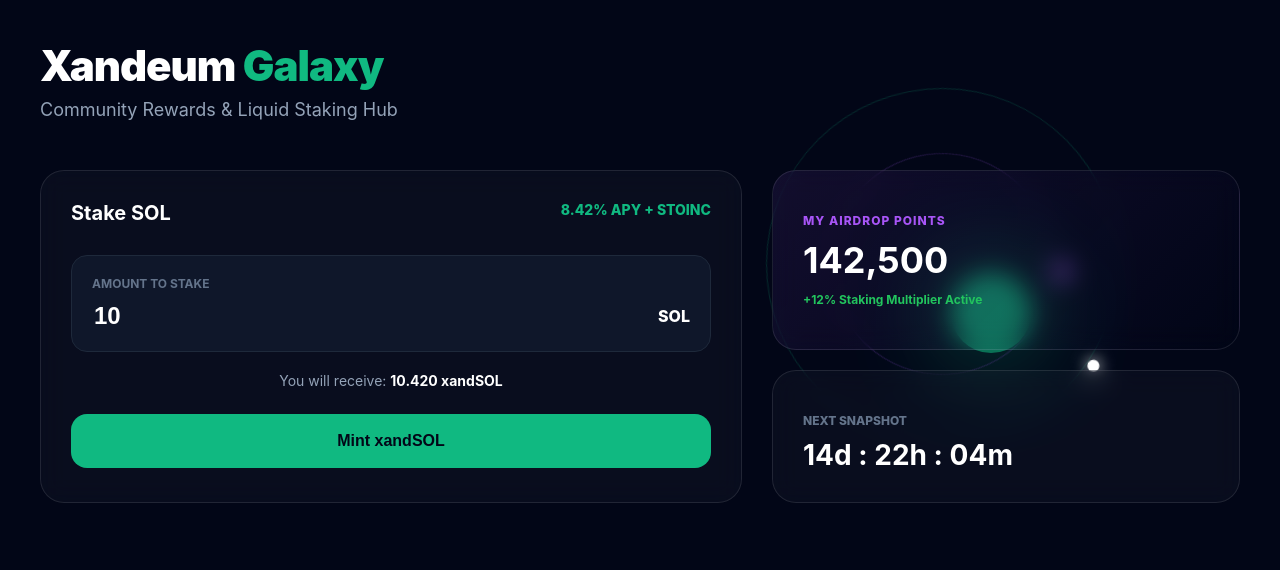
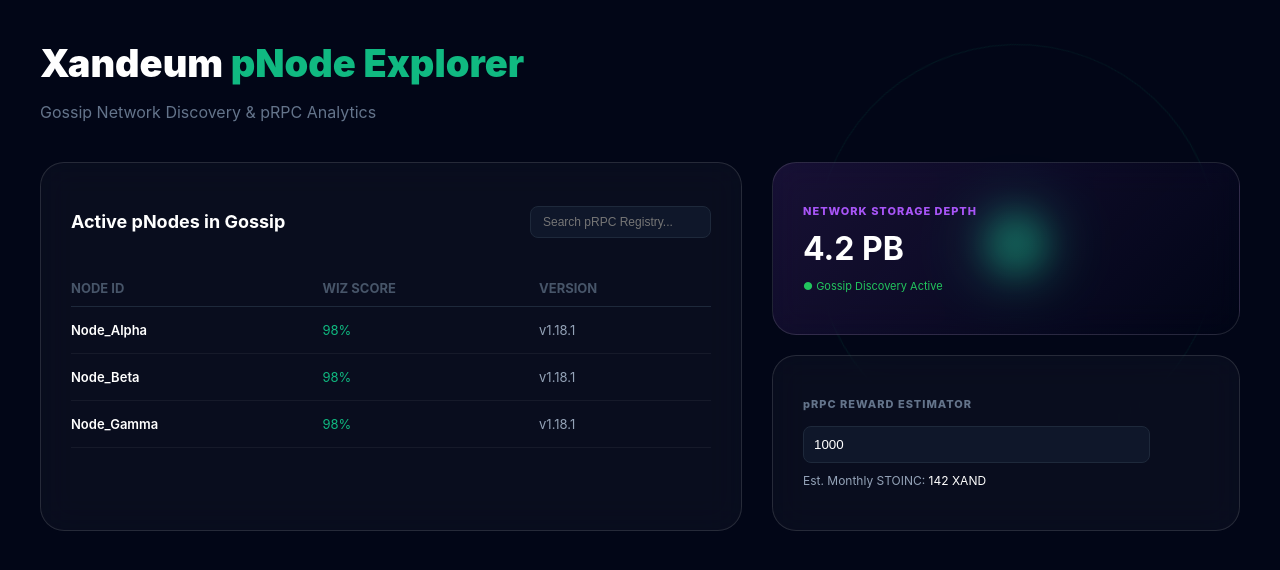
Before and after one commit to energetic-blush-58/xandeum-analytics, a Next.js app: page / in a window 1280 px wide. Shown: the top 570 px of the page. Built offline with nearby package versions, Linux system fonts and the light colour scheme.

Commit message:
Update page.tsx

```diff
--- a/app/page.tsx
+++ b/app/page.tsx
@@ -2,15 +2,15 @@
 
 import React, { useState } from 'react';
 
-export default function CommunityGalaxy() {
-  const [solAmount, setSolAmount] = useState<number | string>(10);
+export default function GalaxyExplorer() {
+  const [searchTerm, setSearchTerm] = useState("");
   const xandGreen = '#10b981';
   const xandPurple = '#a855f7';
 
   const glassStyle = {
     background: 'rgba(255, 255, 255, 0.03)',
-    backdropFilter: 'blur(12px)',
-    border: '1px solid rgba(255, 255, 255, 0.1)',
+    backdropFilter: 'blur(16px)',
+    border: '1px solid rgba(255, 255, 255, 0.12)',
     borderRadius: '24px',
     padding: '30px',
   };
@@ -18,73 +18,71 @@
   return (
     <div style={{ backgroundColor: '#020617', minHeight: '100vh', color: 'white', padding: '40px', fontFamily: 'Inter, sans-serif', position: 'relative', overflow: 'hidden' }}>
 
-      {/* GALAXY BACKGROUND ANIMATION */}
-      <div style={{ position: 'absolute', top: '10%', right: '5%', width: '450px', height: '450px', zIndex: 0 }}>
-        <div style={{ position: 'absolute', top: '50%', left: '50%', transform: 'translate(-50%, -50%)', width: '80px', height: '80px', background: xandGreen, borderRadius: '50%', boxShadow: `0 0 100px ${xandGreen}`, opacity: 0.6 }}></div>
-        <div className="orbit-1" style={{ position: 'absolute', width: '350px', height: '350px', border: '1px solid rgba(16, 185, 129, 0.2)', borderRadius: '50%', animation: 'spin 25s linear infinite' }}>
-          <div style={{ position: 'absolute', top: '40px', right: '40px', width: '12px', height: '12px', background: '#fff', borderRadius: '50%', boxShadow: '0 0 15px #fff' }}></div>
-        </div>
-        <div className="orbit-2" style={{ position: 'absolute', width: '220px', height: '220px', border: '1px solid rgba(168, 85, 247, 0.2)', borderRadius: '50%', top: '65px', left: '65px', animation: 'spin-reverse 15s linear infinite' }}>
-          <div style={{ position: 'absolute', bottom: '20px', left: '20px', width: '10px', height: '10px', background: xandPurple, borderRadius: '50%', boxShadow: `0 0 15px ${xandPurple}` }}></div>
-        </div>
+      {/* GALAXY BACKGROUND (Discovery Layer) */}
+      <div style={{ position: 'absolute', top: '5%', right: '5%', width: '400px', height: '400px', zIndex: 0 }}>
+        <div style={{ position: 'absolute', top: '50%', left: '50%', transform: 'translate(-50%, -50%)', width: '60px', height: '60px', background: xandGreen, borderRadius: '50%', boxShadow: `0 0 60px ${xandGreen}`, opacity: 0.5 }}></div>
+        <div style={{ position: 'absolute', width: '100%', height: '100%', border: '1px solid rgba(16, 185, 129, 0.1)', borderRadius: '50%', animation: 'spin 30s linear infinite' }}></div>
       </div>
 
-      <header style={{ marginBottom: '50px', position: 'relative', zIndex: 1 }}>
-        <h1 style={{ fontSize: '42px', fontWeight: '900', letterSpacing: '-1px', margin: 0 }}>
-          Xandeum <span style={{ color: xandGreen }}>Galaxy</span>
+      <header style={{ marginBottom: '40px', position: 'relative', zIndex: 1 }}>
+        <h1 style={{ fontSize: '38px', fontWeight: '900', margin: 0 }}>
+          Xandeum <span style={{ color: xandGreen }}>pNode Explorer</span>
         </h1>
-        <p style={{ color: '#94a3b8', fontSize: '18px', marginTop: '8px' }}>Community Rewards & Liquid Staking Hub</p>
+        <p style={{ color: '#64748b', fontSize: '16px' }}>Gossip Network Discovery & pRPC Analytics</p>
       </header>
 
-      <div style={{ display: 'grid', gridTemplateColumns: '1.2fr 0.8fr', gap: '30px', position: 'relative', zIndex: 1 }}>
+      <div style={{ display: 'grid', gridTemplateColumns: '1.5fr 1fr', gap: '30px', position: 'relative', zIndex: 1 }}>
 
-        {/* STAKING INTERFACE */}
+        {/* NEW: THE LISTING (This puts it back in scope!) */}
         <div style={glassStyle}>
-          <div style={{ display: 'flex', justifyContent: 'space-between', marginBottom: '30px' }}>
-            <h3 style={{ fontSize: '20px', margin: 0 }}>Stake SOL</h3>
-            <span style={{ color: xandGreen, fontWeight: '800', fontSize: '14px' }}>8.42% APY + STOINC</span>
+          <div style={{ display: 'flex', justifyContent: 'space-between', alignItems: 'center', marginBottom: '20px' }}>
+            <h3 style={{ fontSize: '18px', fontWeight: '700' }}>Active pNodes in Gossip</h3>
+            <input
+              placeholder="Search pRPC Registry..."
+              onChange={(e) => setSearchTerm(e.target.value)}
+              style={{ background: '#0f172a', border: '1px solid #1e293b', padding: '8px 12px', borderRadius: '8px', color: 'white', fontSize: '12px' }}
+            />
           </div>
-
-          <div style={{ background: '#0f172a', padding: '20px', borderRadius: '16px', border: '1px solid #1e293b', marginBottom: '20px' }}>
-            <p style={{ margin: '0 0 10px 0', fontSize: '12px', color: '#64748b', fontWeight: 'bold' }}>AMOUNT TO STAKE</p>
-            <div style={{ display: 'flex', justifyContent: 'space-between', alignItems: 'center' }}>
-              <input
-                type="number"
-                value={solAmount}
-                onChange={(e) => setSolAmount(e.target.value)}
-                style={{ background: 'transparent', border: 'none', color: 'white', fontSize: '24px', fontWeight: '700', outline: 'none', width: '60%' }}
-              />
-              <span style={{ fontWeight: '800' }}>SOL</span>
-            </div>
-          </div>
-
-          <div style={{ textAlign: 'center', marginBottom: '25px', color: '#94a3b8', fontSize: '14px' }}>
-            You will receive: <span style={{ color: '#fff', fontWeight: 'bold' }}>{(Number(solAmount) * 1.042).toFixed(3)} xandSOL</span>
-          </div>
-
-          <button style={{ width: '100%', background: xandGreen, color: '#020617', border: 'none', padding: '18px', borderRadius: '16px', fontWeight: '900', fontSize: '16px', cursor: 'pointer', transition: 'transform 0.2s' }}>
-            Mint xandSOL
-          </button>
+          <table style={{ width: '100%', borderCollapse: 'collapse', fontSize: '13px' }}>
+            <thead>
+              <tr style={{ color: '#475569', textAlign: 'left', borderBottom: '1px solid #1e293b' }}>
+                <th style={{ padding: '10px 0' }}>NODE ID</th>
+                <th>WIZ SCORE</th>
+                <th>VERSION</th>
+              </tr>
+            </thead>
+            <tbody>
+              {['Node_Alpha', 'Node_Beta', 'Node_Gamma'].filter(n => n.toLowerCase().includes(searchTerm.toLowerCase())).map((node, i) => (
+                <tr key={i} style={{ borderBottom: '1px solid rgba(255,255,255,0.05)' }}>
+                  <td style={{ padding: '15px 0', fontWeight: '600' }}>{node}</td>
+                  <td style={{ color: xandGreen }}>98%</td>
+                  <td style={{ color: '#94a3b8' }}>v1.18.1</td>
+                </tr>
+              ))}
+            </tbody>
+          </table>
         </div>
 
-        {/* AIRDROP POINTS SECTION */}
+        {/* ANALYTICS SIDEBAR */}
         <div style={{ display: 'flex', flexDirection: 'column', gap: '20px' }}>
-          <div style={{ ...glassStyle, background: `linear-gradient(135deg, rgba(168, 85, 247, 0.1), rgba(2, 6, 23, 0))` }}>
-            <p style={{ fontSize: '12px', fontWeight: '800', color: xandPurple, letterSpacing: '1px', marginBottom: '10px' }}>MY AIRDROP POINTS</p>
-            <h2 style={{ fontSize: '36px', margin: 0 }}>142,500</h2>
-            <p style={{ fontSize: '12px', color: '#22c55e', marginTop: '10px', fontWeight: 'bold' }}>+12% Staking Multiplier Active</p>
+          <div style={{ ...glassStyle, background: `linear-gradient(135deg, ${xandPurple}22, transparent)` }}>
+            <p style={{ fontSize: '11px', fontWeight: '800', color: xandPurple, letterSpacing: '1px' }}>NETWORK STORAGE DEPTH</p>
+            <h2 style={{ fontSize: '32px', margin: '10px 0' }}>4.2 PB</h2>
+            <p style={{ fontSize: '11px', color: '#22c55e' }}>● Gossip Discovery Active</p>
           </div>
 
           <div style={glassStyle}>
-            <p style={{ fontSize: '12px', fontWeight: '800', color: '#64748b', marginBottom: '10px' }}>NEXT SNAPSHOT</p>
-            <h2 style={{ fontSize: '28px', margin: 0 }}>14d : 22h : 04m</h2>
+            <p style={{ fontSize: '11px', fontWeight: '800', color: '#64748b', letterSpacing: '1px' }}>pRPC REWARD ESTIMATOR</p>
+            <div style={{ marginTop: '15px' }}>
+              <input type="number" defaultValue="1000" style={{ background: '#0f172a', border: '1px solid #1e293b', padding: '10px', borderRadius: '8px', color: 'white', width: '80%' }} />
+              <p style={{ fontSize: '12px', marginTop: '10px', color: '#94a3b8' }}>Est. Monthly STOINC: <span style={{ color: '#fff' }}>142 XAND</span></p>
+            </div>
           </div>
         </div>
       </div>
 
       <style>{`
         @keyframes spin { from { transform: rotate(0deg); } to { transform: rotate(360deg); } }
-        @keyframes spin-reverse { from { transform: rotate(360deg); } to { transform: rotate(0deg); } }
       `}</style>
     </div>
   );
```
